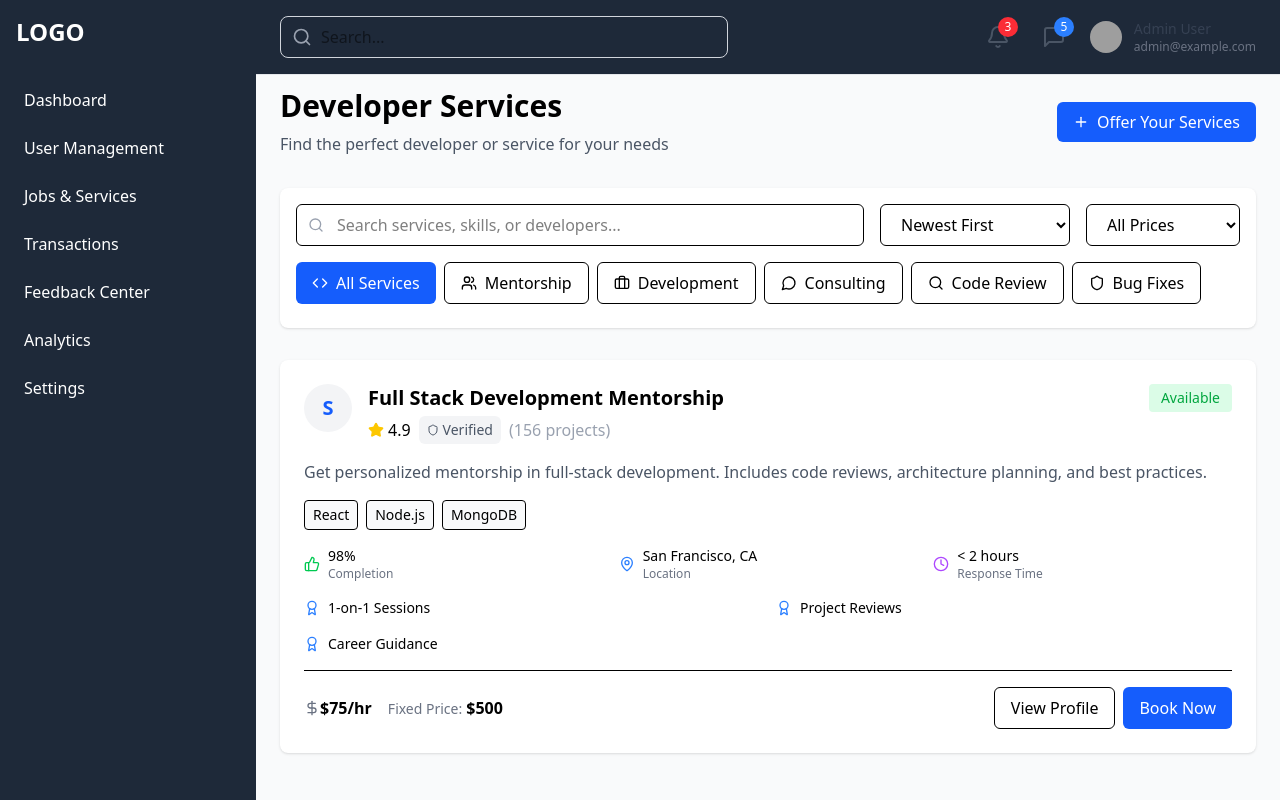
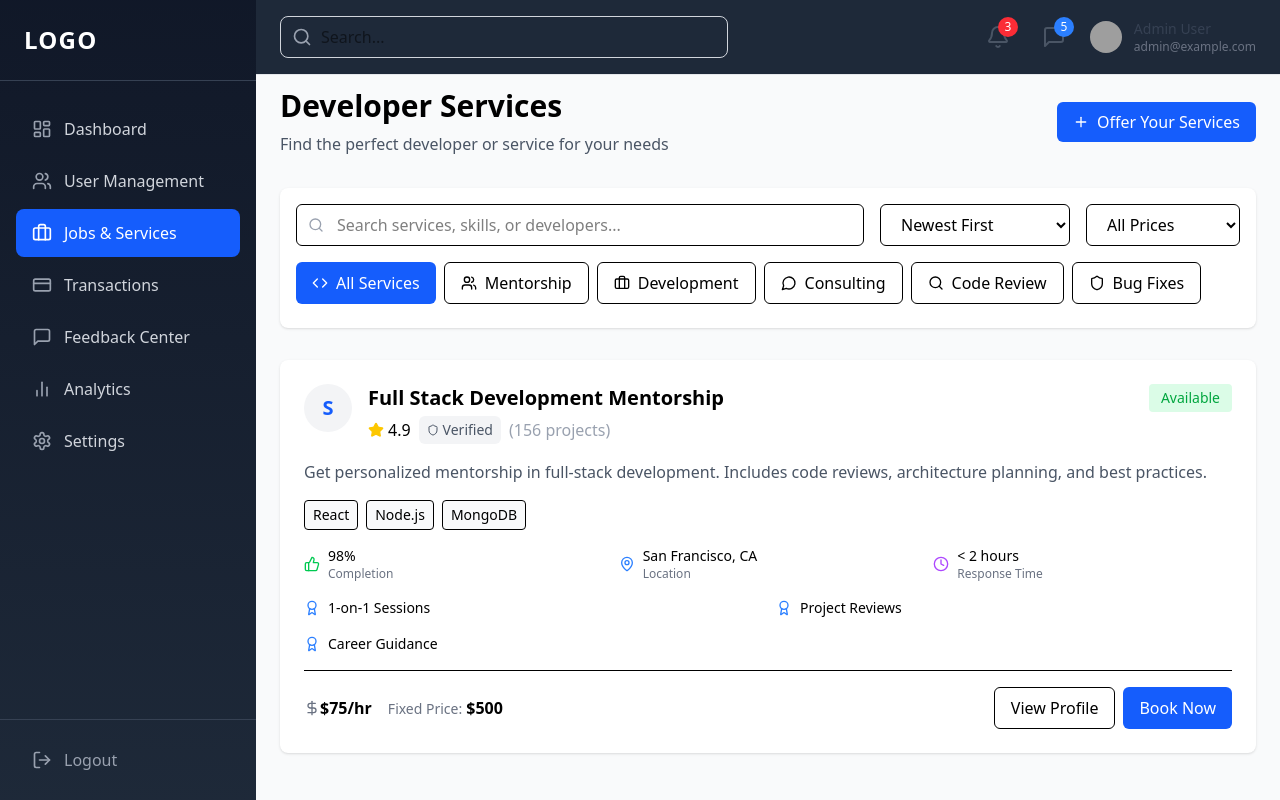
Before and after one commit to mohdaman7/Freelancer-Project, a React (Vite) app in the folder frontend/: page /admin/jobs in a window 1280 px wide. Built offline with nearby package versions, Linux system fonts and the light colour scheme; grey boxes are pictures that could not be loaded.

Commit message:
sidebar update

```diff
--- a/frontend/src/admin/components/Sidebar.jsx
+++ b/frontend/src/admin/components/Sidebar.jsx
@@ -1,19 +1,71 @@
 
-import { Link } from "react-router-dom";
+import { Link, useLocation } from "react-router-dom";
+import {
+  LayoutDashboard,
+  Users,
+  Briefcase,
+  CreditCard,
+  MessageSquare,
+  BarChart2,
+  Settings,
+  LogOut
+} from 'lucide-react';
 
 const Sidebar = () => {
+  const location = useLocation();
+
+  const menuItems = [
+    { path: "/admin/dashboard", name: "Dashboard", icon: LayoutDashboard },
+    { path: "/admin/users", name: "User Management", icon: Users },
+    { path: "/admin/jobs", name: "Jobs & Services", icon: Briefcase },
+    { path: "/admin/transactions", name: "Transactions", icon: CreditCard },
+    { path: "/admin/feedback", name: "Feedback Center", icon: MessageSquare },
+    { path: "/admin/analytics", name: "Analytics", icon: BarChart2 },
+    { path: "/admin/settings", name: "Settings", icon: Settings }
+  ];
+
   return (
-    <aside className="sidebar bg-gray-800 text-white w-64 h-screen">
-      <div className="logo p-4 text-2xl font-bold">LOGO</div>
-      <ul className="menu p-4 space-y-2">
-        <li><Link to="/admin/dashboard" className="block p-2 hover:bg-gray-700">Dashboard</Link></li>
-        <li><Link to="/admin/users" className="block p-2 hover:bg-gray-700">User Management</Link></li>
-        <li><Link to="/admin/jobs" className="block p-2 hover:bg-gray-700">Jobs & Services</Link></li>
-        <li><Link to="/admin/transactions" className="block p-2 hover:bg-gray-700">Transactions</Link></li>
-        <li><Link to="/admin/feedback" className="block p-2 hover:bg-gray-700">Feedback Center</Link></li>
-        <li><Link to="/admin/analytics" className="block p-2 hover:bg-gray-700">Analytics</Link></li>
-        <li><Link to="/admin/settings" className="block p-2 hover:bg-gray-700">Settings</Link></li>
-      </ul>
+    <aside className="sidebar bg-gradient-to-b from-gray-900 to-gray-800 text-gray-300 w-64 h-screen flex flex-col">
+      {/* Logo Section */}
+      <div className="logo p-6 border-b border-gray-700">
+        <h1 className="text-2xl font-bold text-white tracking-wider">LOGO</h1>
+      </div>
+
+      {/* Menu Section */}
+      <nav className="flex-1 py-6 px-4 space-y-1 overflow-y-auto">
+        {menuItems.map((item) => {
+          const isActive = location.pathname === item.path;
+          return (
+            <Link
+              key={item.path}
+              to={item.path}
+              className={`flex items-center gap-3 px-4 py-3 rounded-lg transition-all duration-200 group
+                ${isActive
+                  ? 'bg-blue-600 text-white'
+                  : 'hover:bg-gray-700 hover:text-white'
+                }`}
+            >
+              <item.icon className={`h-5 w-5 ${
+                isActive
+                  ? 'text-white'
+                  : 'text-gray-400 group-hover:text-white'
+              }`} />
+              <span className="font-medium">{item.name}</span>
+            </Link>
+          );
+        })}
+      </nav>
+
+      {/* Footer Section */}
+      <div className="p-4 border-t border-gray-700">
+        <button
+          className="flex items-center gap-3 px-4 py-3 w-full rounded-lg text-gray-400 hover:bg-gray-700 hover:text-white transition-colors duration-200"
+          onClick={() => {/* Add logout handler */}}
+        >
+          <LogOut className="h-5 w-5" />
+          <span className="font-medium">Logout</span>
+        </button>
+      </div>
     </aside>
   );
 };
```
